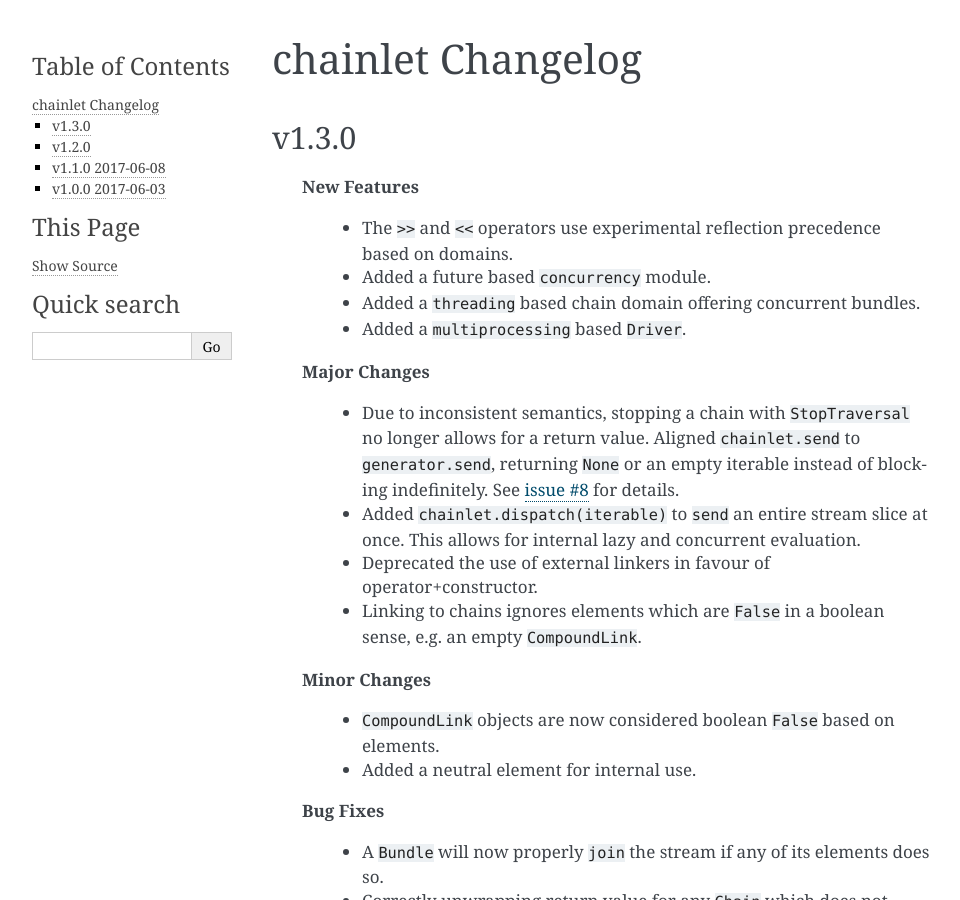
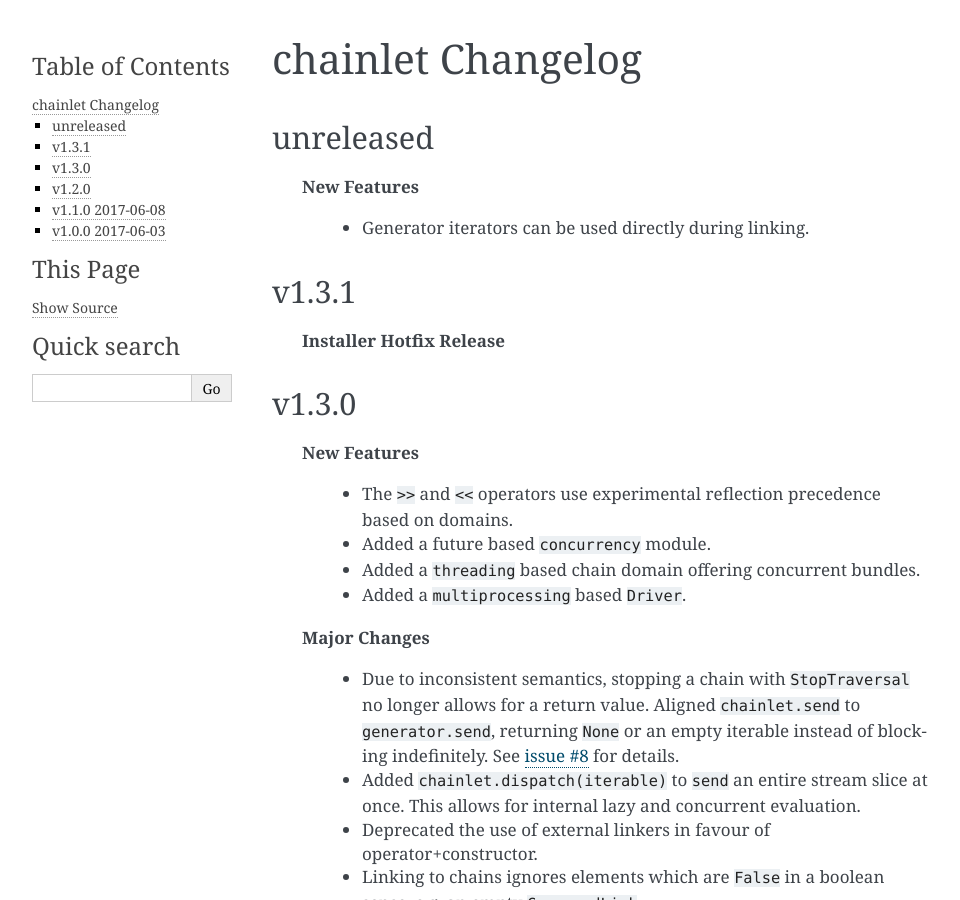
Before and after one commit to maxfischer2781/chainlet, a Sphinx documentation site: the page built from docs/source/changelog.rst, in a window 1280 px wide and 900 px high. Shown: the whole window, without its empty margins (148-1108 px from the left). Built offline with Sphinx 7.4.7, drawn with Linux system fonts in a browser that asks for light colours; formulas are drawn with MathJax 3.

Commit message:
changelog update

```diff
--- a/docs/source/changelog.rst
+++ b/docs/source/changelog.rst
@@ -1,6 +1,18 @@
 ++++++++++++++++++
 chainlet Changelog
 ++++++++++++++++++
+
+unreleased
+----------
+
+    **New Features**
+
+        * Generator iterators can be used directly during linking.
+
+v1.3.1
+------
+
+    **Installer Hotfix Release**
 
 v1.3.0
 ------
```
